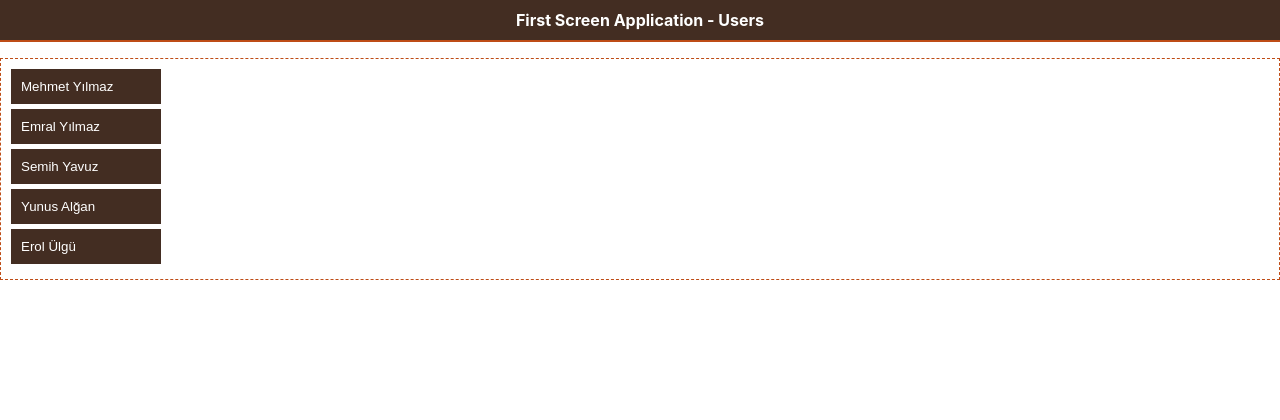
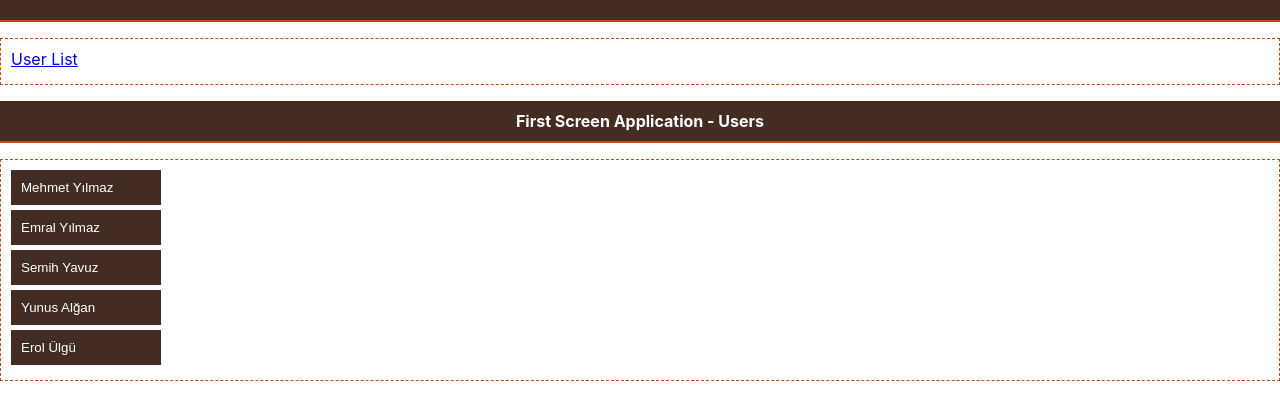
Before and after one commit to mehmetyilmaz001/reactjs-edu-first-screen, a React (Create React App) app: page / in a window 1280 px wide. Shown: the top 420 px of the page. Built offline with nearby package versions, Linux system fonts and the light colour scheme.

Commit message:
Route and Layout created

```diff
--- a/src/App.js
+++ b/src/App.js
@@ -9,6 +9,23 @@ import {
 
 import UserList from './pages/UserList';
 import UserDetail from './pages/UserDetail';
+import PublicLayout from './layouts/PublicLayout';
+
+
+const PublicRoute = ({ children, ...rest }) => {
+  return (
+    <Route
+    {...rest}
+    render={() =>
+      (
+        <PublicLayout>
+          {children}
+        </PublicLayout>
+      )
+    }
+  />
+  )
+}
 
 
 function App() {
@@ -18,13 +35,13 @@ function App() {
       <Router>
         <Switch>
 
-          <Route path="/" exact>
+          <PublicRoute path="/" exact>
             <UserList />
-          </Route>
+          </PublicRoute>
 
-          <Route path="/user-detail/:name" exact>
+          <PublicRoute path="/user-detail/:name" exact>
             <UserDetail />
-          </Route>
+          </PublicRoute>
 
         </Switch>
       </Router>
--- /dev/null
+++ b/src/layouts/PublicLayout.js
@@ -0,0 +1,25 @@
+import React from 'react';
+import Header from '../components/Header';
+import { Link } from 'react-router-dom';
+
+const PublicLayout = ({children}) => {
+    return (
+        <div className="public-layout">
+            <Header />
+
+            <div className="content-holder">
+                <aside className="sidebar">
+                    <ul>
+                        <li><Link to="/user-list">User List</Link> </li>
+                    </ul>
+                </aside>
+
+                <aside className="content">
+                    {children}
+                </aside>
+            </div>
+        </div>
+    );
+}
+
+export default PublicLayout;
```
